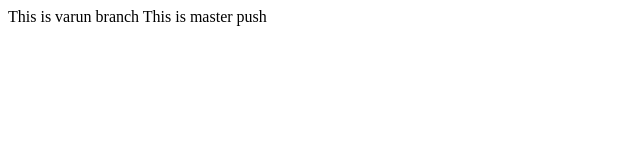
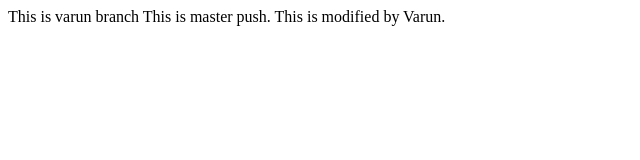
Before and after one commit to varungrazitti/gti-sample, a plain HTML site: page index.html in a window 1280 px wide. Shown: the whole page, without its empty margins (0-640 px from the left). Drawn offline with Linux system fonts and the light colour scheme.

Commit message:
Master Merged

```diff
--- a/index.html
+++ b/index.html
@@ -8,6 +8,6 @@
 </head>
 <body>
     This is varun branch
-    This is master push
+    This is master push. This is modified by Varun.
 </body>
 </html>
```
